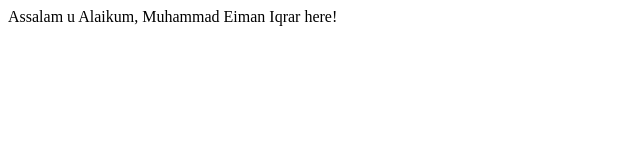
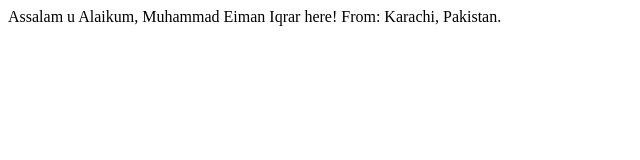
Before and after one commit to MuhammadEimanIqrar/Bootcamp-2020, a plain HTML site: page index.html in a window 1280 px wide. Shown: the whole page, without its empty margins (0-640 px from the left). Drawn offline with Linux system fonts and the light colour scheme.

Commit message:
Update index.html

```diff
--- a/index.html
+++ b/index.html
@@ -9,6 +9,7 @@
 <body>
     <div>
         Assalam u Alaikum, Muhammad Eiman Iqrar here!
+        From: Karachi, Pakistan.
     </div>
 </body>
 </html>
```
